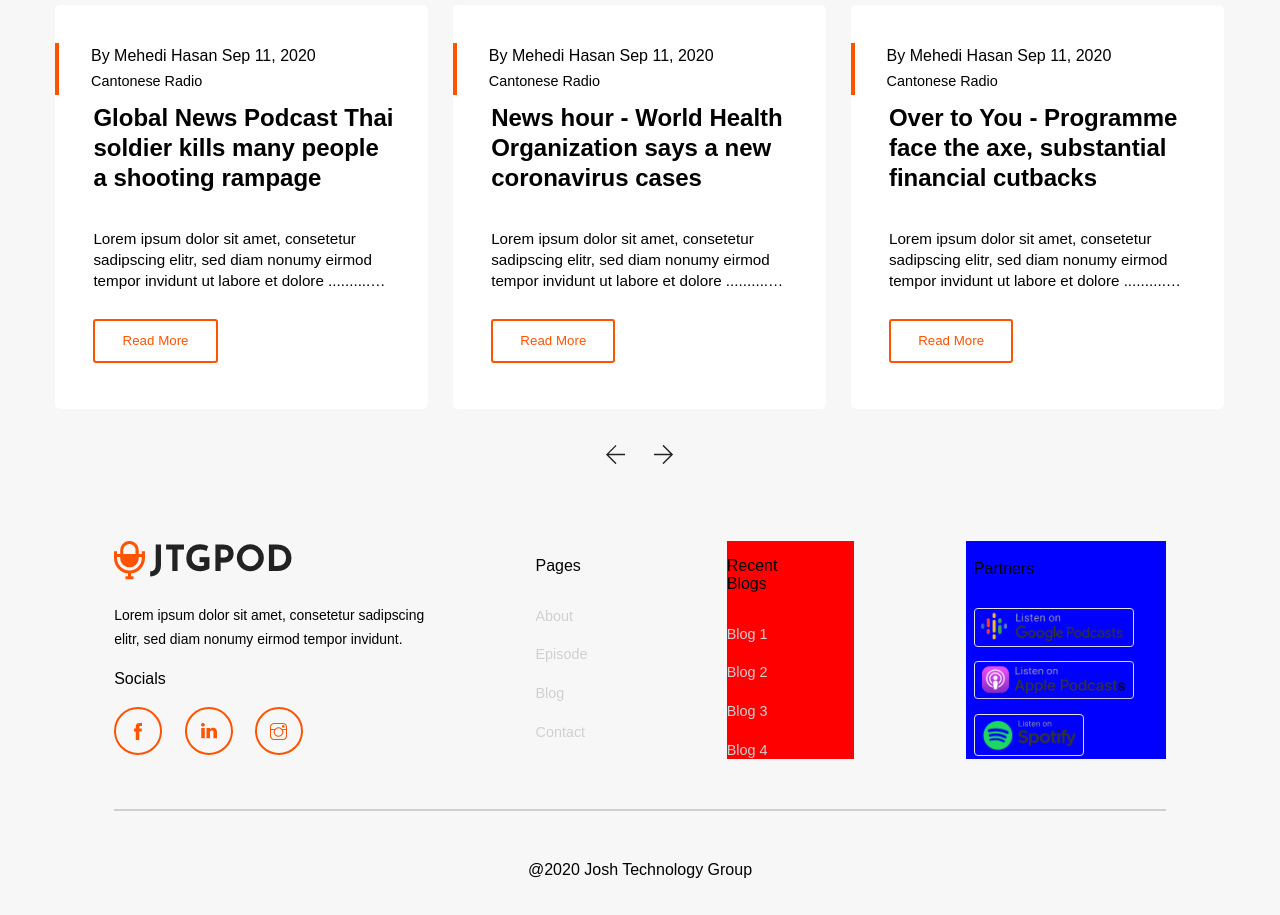
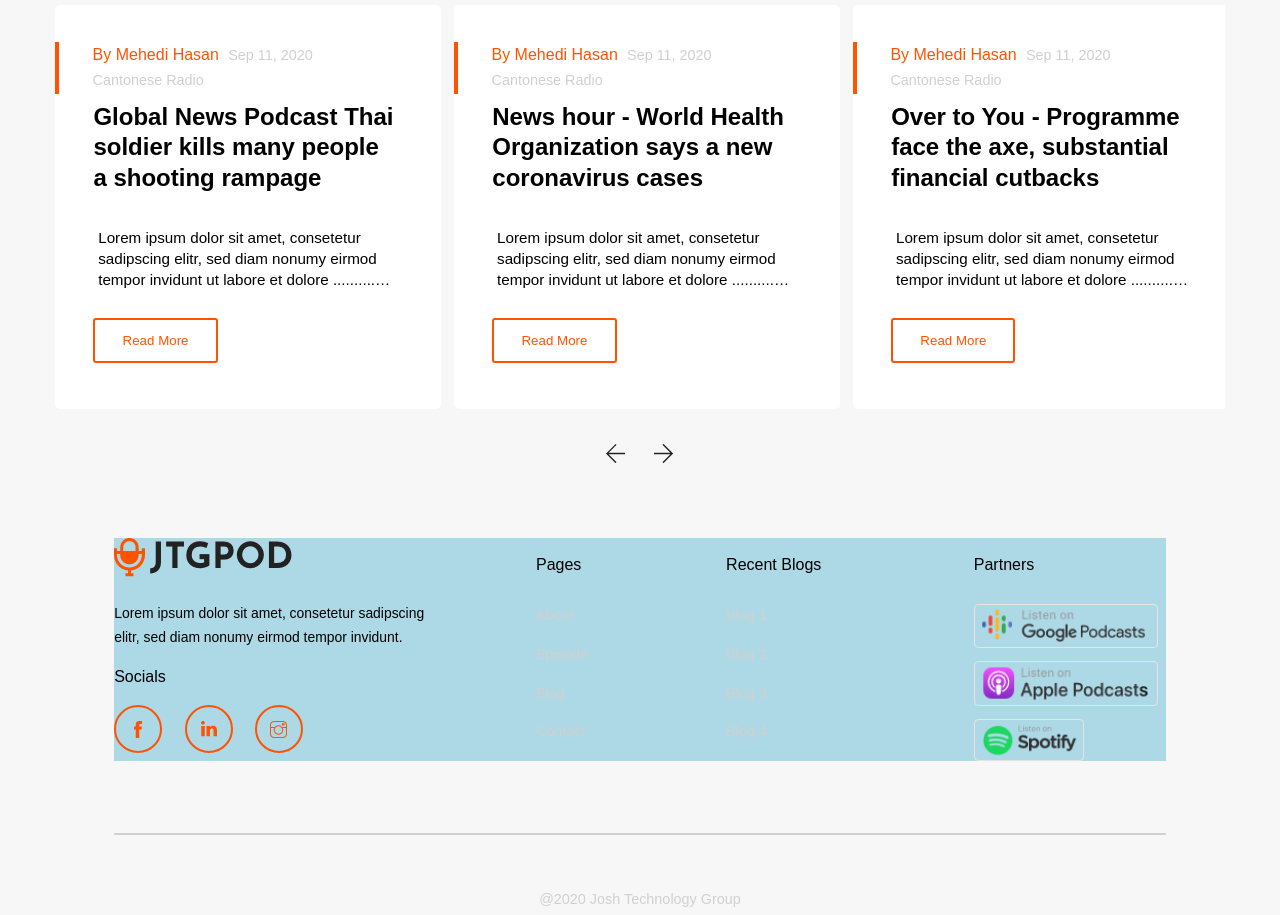
Before and after one commit to singhabhay188-josh/Ui-Assignment, a website: page index.html in a window 1280 px wide. Shown: the part 1299-2214 px from the top of the page. Before the commit the page ends 2186 px from the top, so only its background shows below. Drawn offline with Linux system fonts and the light colour scheme.

Commit message:
pixel perfected after adding 3 more post in caraousel part

```diff
--- a/index.html
+++ b/index.html
@@ -134,72 +134,91 @@
           <h1 class="blog-post-box__heading">Blog Posts</h1>
 
           <div class="blog-post-box__container">
-            <div class="blog-post-box__item">
-              <div class="blog-post-box__author">
-                <p>By Mehedi Hasan Sep 11, 2020</p>
-                <p class="blog-post-box__author__subname">Cantonese Radio</p>
+            <div class="post-item">
+              <div class="post-item__header">
+                <p><span class="post-item__author">By Mehedi Hasan</span> <span class="post-item__date text-gray-small">Sep 11, 2020</span></p>
+                <p class="post-item__subheader text-gray-small">Cantonese Radio</p>
               </div>
 
-              <div class="blog-post-box__content">
-                <h2>
-                  Global News Podcast Thai soldier kills many people <br/> a shooting
-                  rampage
-                </h2>
-                <p>
-                  Lorem ipsum dolor sit amet, consetetur sadipscing elitr, sed diam
-                  nonumy eirmod tempor invidunt ut labore et dolore ..........
-                  aliquyam, sed diam voluptua.
-                </p>
+              <div class="post-item__content">
+                <h2>Global News Podcast Thai soldier kills many people <br/> a shooting rampage</h2>
+                <p>Lorem ipsum dolor sit amet, consetetur sadipscing elitr, sed diam nonumy eirmod tempor invidunt ut labore et dolore .......... aliquyam, sed diam voluptua.</p>
                 <button class="btn btn--secondary">Read More</button>
               </div>
             </div>
 
-            <div class="blog-post-box__item">
-              <div class="blog-post-box__author">
-                <p>By Mehedi Hasan Sep 11, 2020</p>
-                <p class="blog-post-box__author__subname">Cantonese Radio</p>
+            <div class="post-item">
+              <div class="post-item__header">
+                <p><span class="post-item__author">By Mehedi Hasan</span> <span class="post-item__date text-gray-small">Sep 11, 2020</span></p>
+                <p class="post-item__subheader text-gray-small">Cantonese Radio</p>
               </div>
 
-              <div class="blog-post-box__content">
-                <h2>
-                  News hour - World Health Organization says a new coronavirus
-                  cases
-                </h2>
-                <p>
-                  Lorem ipsum dolor sit amet, consetetur sadipscing elitr, sed diam
-                  nonumy eirmod tempor invidunt ut labore et dolore ..........
-                  aliquyam, sed diam voluptua.
-                </p>
+              <div class="post-item__content">
+                <h2>News hour - World Health Organization says a new coronavirus cases</h2>
+                <p>Lorem ipsum dolor sit amet, consetetur sadipscing elitr, sed diam nonumy eirmod tempor invidunt ut labore et dolore .......... aliquyam, sed diam voluptua.</p>
                 <button class="btn btn--secondary">Read More</button>
               </div>
             </div>
 
-            <div class="blog-post-box__item">
-              <div class="blog-post-box__author">
-                <p>By Mehedi Hasan Sep 11, 2020</p>
-                <p class="blog-post-box__author__subname">Cantonese Radio</p>
+            <div class="post-item">
+              <div class="post-item__header">
+                <p><span class="post-item__author">By Mehedi Hasan</span> <span class="post-item__date text-gray-small">Sep 11, 2020</span></p>
+                <p class="post-item__subheader text-gray-small">Cantonese Radio</p>
               </div>
 
-              <div class="blog-post-box__content">
-                <h2>
-                  Over to You - Programme face the axe, substantial financial
-                  cutbacks
-                </h2>
-                <p>
-                  Lorem ipsum dolor sit amet, consetetur sadipscing elitr, sed diam
-                  nonumy eirmod tempor invidunt ut labore et dolore ..........
-                  aliquyam, sed diam voluptua.
-                </p>
+              <div class="post-item__content">
+                <h2>Over to You - Programme face the axe, substantial financial cutbacks</h2>
+                <p>Lorem ipsum dolor sit amet, consetetur sadipscing elitr, sed diam nonumy eirmod tempor invidunt ut labore et dolore .......... aliquyam, sed diam voluptua.</p>
+                <button class="btn btn--secondary">Read More</button>
+              </div>
+            </div>
+
+            <div class="post-item">
+              <div class="post-item__header">
+                <p><span class="post-item__author">By Mehedi Hasan</span> <span class="post-item__date text-gray-small">Sep 11, 2020</span></p>
+                <p class="post-item__subheader text-gray-small">Cantonese Radio</p>
+              </div>
+
+              <div class="post-item__content">
+                <h2>Global News Podcast Thai soldier kills many people <br/> a shooting rampage</h2>
+                <p>Lorem ipsum dolor sit amet, consetetur sadipscing elitr, sed diam nonumy eirmod tempor invidunt ut labore et dolore .......... aliquyam, sed diam voluptua.</p>
+                <button class="btn btn--secondary">Read More</button>
+              </div>
+            </div>
+
+            <div class="post-item">
+              <div class="post-item__header">
+                <p><span class="post-item__author">By Mehedi Hasan</span> <span class="post-item__date text-gray-small">Sep 11, 2020</span></p>
+                <p class="post-item__subheader text-gray-small">Cantonese Radio</p>
+              </div>
+
+              <div class="post-item__content">
+                <h2>News hour - World Health Organization says a new coronavirus cases</h2>
+                <p>Lorem ipsum dolor sit amet, consetetur sadipscing elitr, sed diam nonumy eirmod tempor invidunt ut labore et dolore .......... aliquyam, sed diam voluptua.</p>
+                <button class="btn btn--secondary">Read More</button>
+              </div>
+            </div>
+
+            <div class="post-item">
+              <div class="post-item__header">
+                <p><span class="post-item__author">By Mehedi Hasan</span> <span class="post-item__date text-gray-small">Sep 11, 2020</span></p>
+                <p class="post-item__subheader text-gray-small">Cantonese Radio</p>
+              </div>
+
+              <div class="post-item__content">
+                <h2>Over to You - Programme face the axe, substantial financial cutbacks</h2>
+                <p>Lorem ipsum dolor sit amet, consetetur sadipscing elitr, sed diam nonumy eirmod tempor invidunt ut labore et dolore .......... aliquyam, sed diam voluptua.</p>
                 <button class="btn btn--secondary">Read More</button>
               </div>
             </div>
           </div>
 
           <div class="blog-post-box__navigation">
-            <img src="./assets/arrow-left.png" alt="">
-            <img src="./assets/arrow-right.png" alt="">
+            <img src="./assets/arrow-left.png" alt="Left Arrow" id="prev">
+            <img src="./assets/arrow-right.png" alt="Right Arrow" id="next">
           </div>
         </div>
+
       </main>
 
       <!-- Footer Part -->
@@ -278,7 +297,7 @@
 
         <div class="footer__separator"></div>
 
-        <div class="footer__ending">@2020 Josh Technology Group</div>
+        <div class="footer__ending text-gray-small">@2020 Josh Technology Group</div>
       </footer>
     </div>
   </body>
--- a/style.css
+++ b/style.css
@@ -98,6 +98,11 @@ ul {
   padding-bottom: 2rem;
 }
 
+.blog-box__heading button {
+  transform: translateX(0.3rem) translateY(-0.3rem);
+}
+
+
 .blog-box__container {
   display: flex;
   flex-direction: column;
@@ -178,48 +183,57 @@ ul {
 
 .blog-post-box__container {
   display: flex;
-  flex-wrap: wrap;
-  gap: 2.1%;
   padding: 0.5rem 0;
+  overflow: hidden;
+  width: 100%;
+  gap: 0.8rem;
 }
 
-.blog-post-box__item {
+.post-item {
+  flex: 0 0 33%;
+  box-sizing: border-box;
+  padding: 10px;
   background-color: white;
-  width: 31.9%;
   padding: 2.4rem 0;
+  padding-top: 2.3rem;
   border-radius: 5px;
   display: flex;
   flex-direction: column;
   gap: 0.5rem;
 }
 
-.blog-post-box__author {
-  border-left: 0.3rem solid #ff5300;
-  padding: 0 2rem;
+.post-item__header {
+  border-left: 0.25rem solid #ff5300;
+  padding: 0 2.1rem;
   line-height: 1.6rem;
 }
 
-.blog-post-box__author__name {
+.post-item__author {
   color: #ff5300;
+  font-weight: 500;
 }
 
-.blog-post-box__author__subname {
+.post-item__date {
+  margin-left: 0.3rem;
+}
+
+.post-item__subheader {
   font-size: 0.9rem;
 }
 
-.blog-post-box__content {
+.post-item__content {
   padding: 0 1.5rem 0 2.4rem;
   display: flex;
   flex-direction: column;
   gap: 2.2rem;
 }
 
-.blog-post-box__content h2 {
+.post-item__content h2 {
   line-height: 1.9rem;
 }
 
-.blog-post-box__content p {
-  /* padding-left: 0.3rem; */
+.post-item__content p {
+  padding-left: 0.3rem;
   padding-right: 0.4rem;
   line-height: 1.3rem;
   font-size: 0.95rem;
@@ -229,7 +243,7 @@ ul {
   overflow: hidden;
 }
 
-.blog-post-box__content button {
+.post-item__content button {
   width: max-content;
   transform: translateY(-0.5rem);
   padding: 0.8rem 1.7rem;
@@ -245,7 +259,7 @@ ul {
 /* Footer */
 footer {
   padding: 0 3.7rem;
-  padding-top: 3rem;
+  padding-top: 2.9rem;
   padding-bottom: 0.5rem;
   max-width: 1170px;
   margin: 0 auto;
@@ -253,6 +267,9 @@ footer {
 
 .footer__main {
   display: flex;
+  align-items: start;
+  justify-content: space-between;
+  background-color: lightblue;
 }
 
 .footer__main__first {
@@ -283,8 +300,8 @@ footer {
 }
 
 .footer__pages {
-  margin-left: 5.3rem;
-  padding: 1rem 2rem 0 0;
+  padding: 1.1rem 2rem 0 0;
+  transform: translate(-1rem);
 }
 
 .footer__pages ul {
@@ -295,9 +312,8 @@ footer {
 }
 
 .footer__recent {
-  padding: 1rem 2rem 0 0;
-  margin-left: 6.7rem;
-  background-color: red;
+  padding: 1.1rem 2rem 0 0;
+  transform: translate(-0.7rem);
 }
 
 .footer__recent p {
@@ -313,20 +329,15 @@ footer {
 
 .footer__partners {
   width: 200px;
-  margin-left: 7rem;
-  padding: 1.2rem 2rem 0 0.5rem;
+  padding: 1.1rem 0.5rem 0 0.5rem;
   display: flex;
   flex-direction: column;
-  gap: 0.9rem;
-  background-color: blue;
+  gap: 0.85rem;
   justify-content: start;
 }
 
 .footer__partners p {
   margin-bottom: 1rem;
-}
-
-.footer__partner-logo {
 }
 
 .spotify {
@@ -341,7 +352,8 @@ footer {
 .footer__separator {
   width: 100%;
   height: 2px;
-  margin: 50px 0;
+  margin-top: 4.5rem;
+  margin-bottom: 3.5rem;
   background-color: #d0d0d0;
 }
 
```
